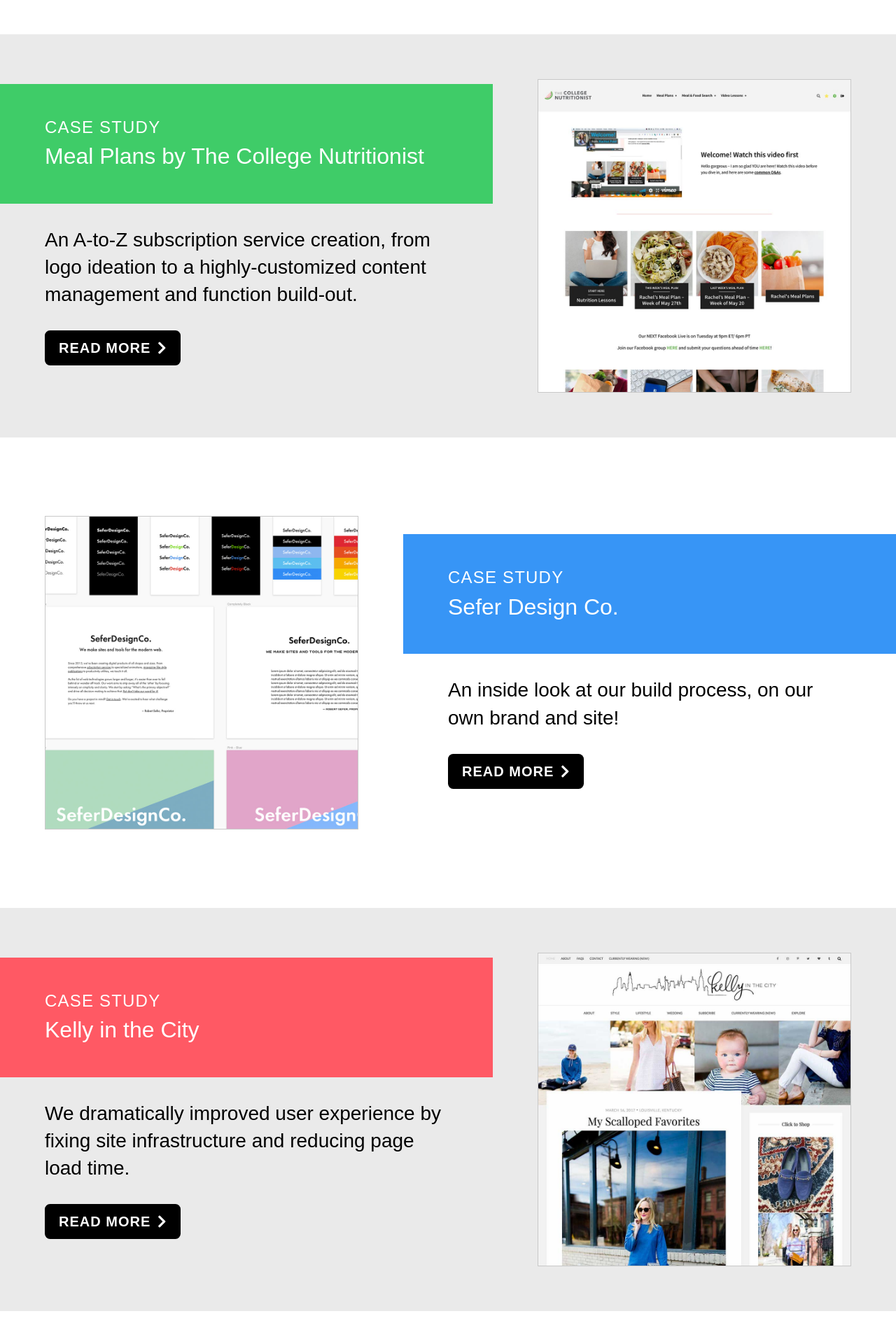
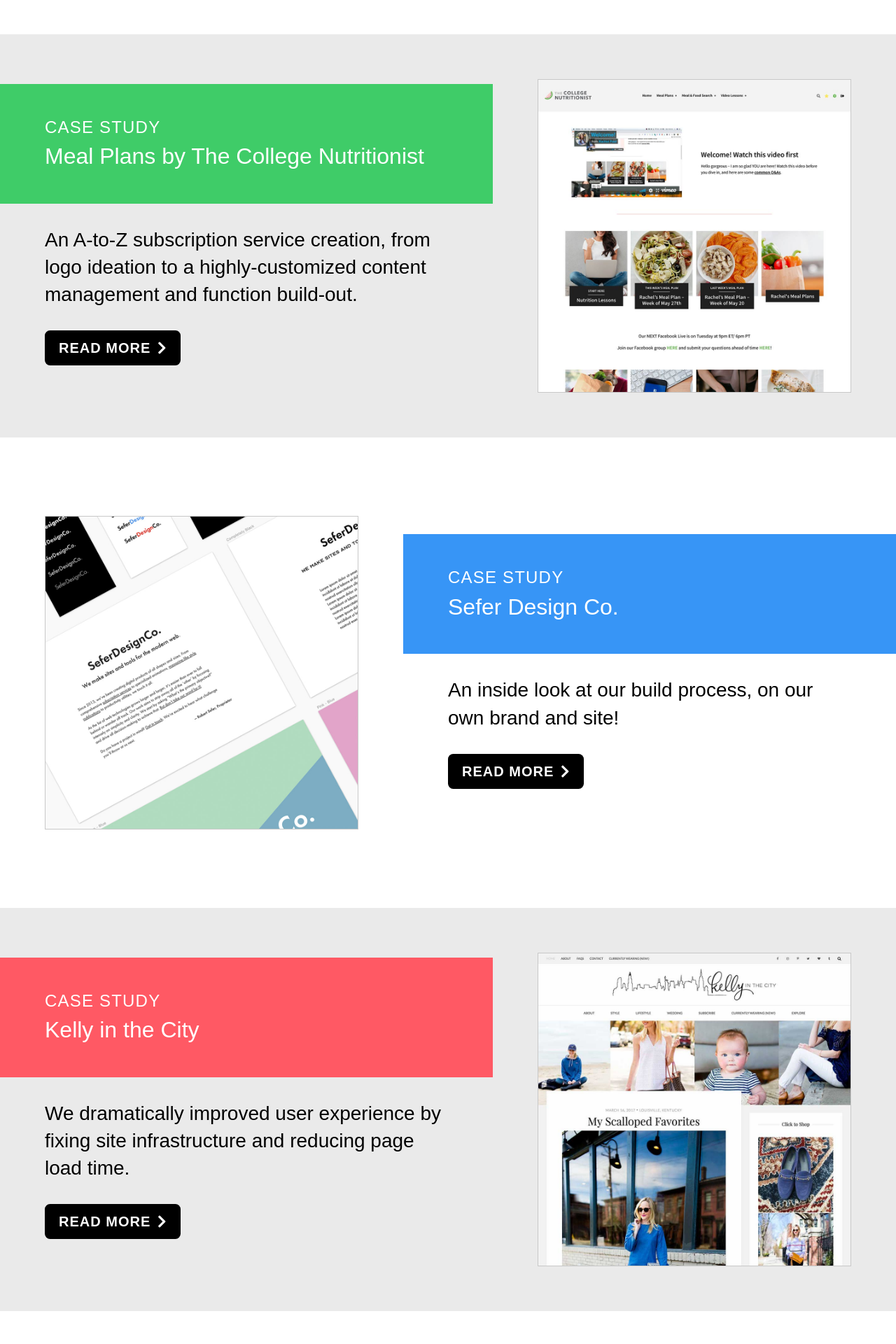
Before and after one commit to SeferDesign/seferdesign.com, a Jekyll site: the page built from index.html, in a window 1280 px wide. Shown: the part 883-2803 px from the top of the page at 70% size. Built offline with Jekyll 4.4.1, drawn with Linux system fonts in a browser that asks for light colours; some web fonts are replaced.

Commit message:
New BTS image

```diff
--- a/index.html
+++ b/index.html
@@ -54,7 +54,7 @@
 				</div>
 				<div class="case-study-preview-images-wrap">
 					<figure>
-						<img src="{{ site.distbase }}/images/case-studies/sdc-board-1.jpg" alt="SDC Board">
+						<img src="{{ site.distbase }}/images/case-studies/sdc-board-2.jpg" alt="SDC Board">
 					</figure>
 				</div>
 			</div>
```
Also changed, not shown: assets/images/case-studies/sdc-board-2.jpg (added), dist/images/case-studies/sdc-board-2.jpg (added).
